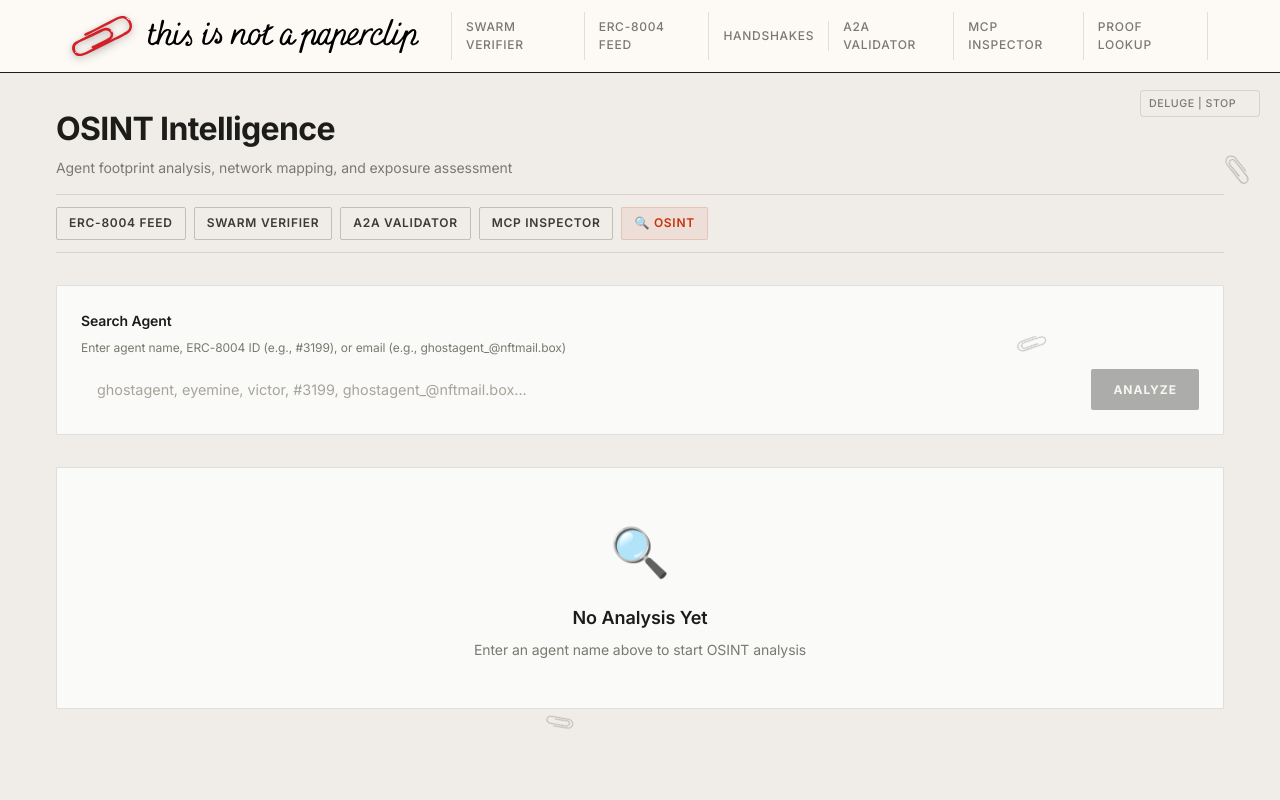
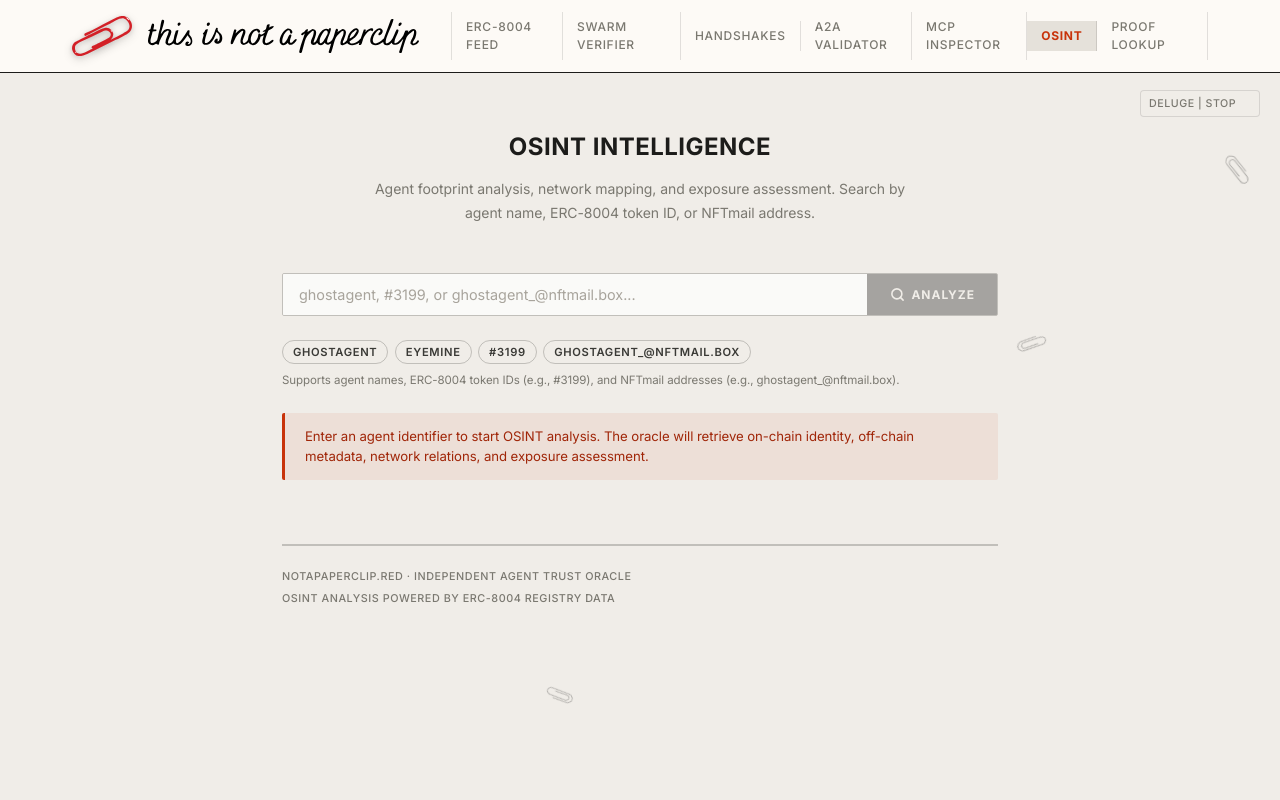
Before and after one commit to eyemine/notapaperclip-red, a Next.js app: page /osint in a window 1280 px wide. Shown: the top 800 px of the page. Built offline with nearby package versions, Linux system fonts and the light colour scheme.

Commit message:
fix: navbar layout, OSINT API safe field, page styling

```diff
--- a/app/api/osint/[module]/route.ts
+++ b/app/api/osint/[module]/route.ts
@@ -154,7 +154,7 @@ async function analyzeFootprint(agent: string): Promise<AgentFootprint> {
   const identity = await identityRes.json();
 
   let onChainData = {
-    safeAddress: identity.safeAddress || null,
+    safeAddress: identity.safe || null,
     tbaAddress: identity.tbaAddress || null,
     totalTransactions: 0,
     firstSeen: null as number | null,
@@ -162,7 +162,7 @@ async function analyzeFootprint(agent: string): Promise<AgentFootprint> {
     balances: [] as { token: string; amount: string }[],
   };
 
-  if (identity.safeAddress) {
+  if (identity.safe) {
     try {
       const [balanceRes, txRes] = await Promise.all([
         fetch(GNOSIS_RPC, {
@@ -172,10 +172,10 @@ async function analyzeFootprint(agent: string): Promise<AgentFootprint> {
             jsonrpc: '2.0',
             id: 1,
             method: 'eth_getBalance',
-            params: [identity.safeAddress, 'latest'],
+            params: [identity.safe, 'latest'],
           }),
         }),
-        fetch(`${GNOSISSCAN_API}?module=account&action=txlist&address=${identity.safeAddress}&startblock=0&endblock=99999999&sort=asc&apikey=YourApiKeyToken`),
+        fetch(`${GNOSISSCAN_API}?module=account&action=txlist&address=${identity.safe}&startblock=0&endblock=99999999&sort=asc&apikey=YourApiKeyToken`),
       ]);
 
       const balanceData = await balanceRes.json();
@@ -199,7 +199,7 @@ async function analyzeFootprint(agent: string): Promise<AgentFootprint> {
 
   const hasPublicEndpoints = identity.mcpServers && identity.mcpServers.length > 0;
   let riskLevel: 'low' | 'medium' | 'high' = 'low';
-  if (!identity.safeAddress) riskLevel = 'high';
+  if (!identity.safe) riskLevel = 'high';
   else if (onChainData.balances.length === 0 || parseFloat(onChainData.balances[0]?.amount || '0') < 1) riskLevel = 'medium';
 
   return {
@@ -245,7 +245,7 @@ async function mapRelations(agent: string): Promise<AgentRelations> {
   let sharedSafes: string[] = [];
   if (identityRes.ok) {
     const identity = await identityRes.json();
-    if (identity.safeAddress) sharedSafes.push(identity.safeAddress);
+    if (identity.safe) sharedSafes.push(identity.safe);
   }
 
   const networkSize = handshakes.length;
@@ -288,10 +288,10 @@ async function buildGraph(agent: string, depth: number = 2): Promise<GraphData>
     if (identityRes?.ok) {
       const identity = await identityRes.json();
 
-      if (identity.safeAddress && !visited.has(identity.safeAddress)) {
-        visited.add(identity.safeAddress);
-        nodes.push({ id: identity.safeAddress, label: 'Safe', type: 'safe' });
-        edges.push({ source: currentAgent, target: identity.safeAddress, type: 'owns', weight: 1 });
+      if (identity.safe && !visited.has(identity.safe)) {
+        visited.add(identity.safe);
+        nodes.push({ id: identity.safe, label: 'Safe', type: 'safe' });
+        edges.push({ source: currentAgent, target: identity.safe, type: 'owns', weight: 1 });
       }
 
       (identity.mcpServers || []).forEach((mcp: string) => {
@@ -352,7 +352,7 @@ async function correlateIdentity(handle: string, platforms: string[]): Promise<C
   if (identity.ownerWallet) {
     correlated.push({
       platform: 'gnosis-safe',
-      handle: identity.safeAddress || 'unknown',
+      handle: identity.safe || 'unknown',
       confidence: 100,
       verified: true,
     });
@@ -394,7 +394,7 @@ async function runRecon(target: string, modules: string[]): Promise<ReconReport>
     if (identityRes.ok) {
       const identity = await identityRes.json();
       results.crypto = {
-        safeAddress: identity.safeAddress,
+        safeAddress: identity.safe,
         tbaAddress: identity.tbaAddress,
         nfts: [],
       };
@@ -428,7 +428,7 @@ async function checkExposure(agent: string): Promise<ExposureReport> {
   const exposures: Array<{ type: string; severity: string; description: string }> = [];
   let score = 100;
 
-  if (!identity.safeAddress) {
+  if (!identity.safe) {
     exposures.push({ type: 'no-safe', severity: 'high', description: 'Agent has no Gnosis Safe address registered' });
     score -= 30;
   } else {
@@ -440,7 +440,7 @@ async function checkExposure(agent: string): Promise<ExposureReport> {
           jsonrpc: '2.0',
           id: 1,
           method: 'eth_getBalance',
-          params: [identity.safeAddress, 'latest'],
+          params: [identity.safe, 'latest'],
         }),
       });
 
@@ -523,10 +523,10 @@ async function analyzeExhaust(agent: string): Promise<DigitalExhaust> {
   const chains = [];
 
   // Gnosis transactions
-  if (identity.safeAddress) {
+  if (identity.safe) {
     try {
       const gnosisTx = await fetch(
-        `${GNOSISSCAN_API}?module=account&action=txlist&address=${identity.safeAddress}&startblock=0&endblock=99999999&sort=asc&apikey=YourApiKeyToken`
+        `${GNOSISSCAN_API}?module=account&action=txlist&address=${identity.safe}&startblock=0&endblock=99999999&sort=asc&apikey=YourApiKeyToken`
       );
       const gnosisData = await gnosisTx.json();
       if (gnosisData.status === '1' && Array.isArray(gnosisData.result)) {
--- a/app/components/Navbar.tsx
+++ b/app/components/Navbar.tsx
@@ -5,11 +5,12 @@ import { usePathname } from 'next/navigation';
 import { useState } from 'react';
 
 const NAV_ITEMS = [
-  { href: '/',              label: 'Swarm Verifier'  },
-  { href: '/erc8004',       label: 'ERC-8004 Feed'   },
+  { href: '/',              label: 'ERC-8004 Feed'   },
+  { href: '/swarm',        label: 'Swarm Verifier'  },
   { href: '/handshakes',    label: 'Handshakes'      },
   { href: '/a2a',           label: 'A2A Validator'   },
   { href: '/mcp',           label: 'MCP Inspector'   },
+  { href: '/osint',         label: 'OSINT'           },
   { href: '/verify',        label: 'Proof Lookup'    },
 ];
 
--- a/app/osint/page.tsx
+++ b/app/osint/page.tsx
@@ -1,7 +1,6 @@
 'use client';
 
 import { useState } from 'react';
-import Link from 'next/link';
 
 interface FootprintData {
   agent: string;
@@ -127,73 +126,66 @@ export default function OSINTDashboard() {
   }
 
   return (
-    <div style={{ minHeight: '100vh', background: 'var(--bg)' }}>
-      <div style={{ maxWidth: '1200px', margin: '0 auto', padding: '2rem 1rem' }}>
-        {/* Header with Navigation */}
-        <header style={{ marginBottom: '2rem' }}>
-          <div style={{ display: 'flex', alignItems: 'center', justifyContent: 'space-between', flexWrap: 'wrap', gap: '1rem', marginBottom: '1rem' }}>
-            <div>
-              <h1 style={{ fontSize: '2rem', fontWeight: 700, color: 'var(--text)', letterSpacing: '-0.02em' }}>OSINT Intelligence</h1>
-              <p style={{ marginTop: '0.25rem', fontSize: '0.875rem', color: 'var(--muted)' }}>
-                Agent footprint analysis, network mapping, and exposure assessment
+    <div className="page-wrap">
+
+      <div className="page-hero" style={{ textAlign: 'center' }}>
+        <h1>OSINT Intelligence</h1>
+        <p>
+          Agent footprint analysis, network mapping, and exposure assessment.
+          Search by agent name, ERC-8004 token ID, or NFTmail address.
         </p>
       </div>
-          </div>
-          {/* Navigation */}
-          <nav style={{ display: 'flex', gap: '0.5rem', flexWrap: 'wrap', padding: '0.75rem 0', borderTop: '1px solid var(--border)', borderBottom: '1px solid var(--border)' }}>
-            <Link href="/" className="btn-secondary" style={{ fontSize: '0.75rem', padding: '0.4rem 0.75rem', textDecoration: 'none' }}>
-              ERC-8004 Feed
-            </Link>
-            <Link href="/swarm" className="btn-secondary" style={{ fontSize: '0.75rem', padding: '0.4rem 0.75rem', textDecoration: 'none' }}>
-              Swarm Verifier
-            </Link>
-            <Link href="/a2a" className="btn-secondary" style={{ fontSize: '0.75rem', padding: '0.4rem 0.75rem', textDecoration: 'none' }}>
-              A2A Validator
-            </Link>
-            <Link href="/mcp" className="btn-secondary" style={{ fontSize: '0.75rem', padding: '0.4rem 0.75rem', textDecoration: 'none' }}>
-              MCP Inspector
-            </Link>
-            <span className="btn-secondary" style={{ fontSize: '0.75rem', padding: '0.4rem 0.75rem', background: 'var(--red-light)', borderColor: 'var(--red-mid)', color: 'var(--red)', cursor: 'default' }}>
-              🔍 OSINT
-            </span>
-          </nav>
-        </header>
 
       {/* Search */}
-        <div style={{ marginBottom: '2rem', border: '1px solid var(--border)', borderRadius: 'var(--radius)', background: 'var(--card)', padding: '1.5rem' }}>
-          <label style={{ marginBottom: '0.5rem', display: 'block', fontSize: '0.875rem', fontWeight: 600, color: 'var(--text)' }}>
-            Search Agent
-          </label>
-          <p style={{ marginBottom: '0.75rem', fontSize: '0.75rem', color: 'var(--muted)' }}>
-            Enter agent name, ERC-8004 ID (e.g., #3199), or email (e.g., ghostagent_@nftmail.box)
-          </p>
-          <div style={{ display: 'flex', gap: '0.75rem' }}>
+      <div className="search-row">
         <input
           type="text"
           value={agentName}
           onChange={(e) => setAgentName(e.target.value)}
           onKeyDown={(e) => e.key === 'Enter' && handleAnalyze()}
-              placeholder="ghostagent, eyemine, victor, #3199, ghostagent_@nftmail.box..."
+          placeholder="ghostagent, #3199, or ghostagent_@nftmail.box..."
           className="search-input"
-              style={{ flex: 1 }}
+          autoComplete="off" spellCheck={false}
         />
         <button
           onClick={handleAnalyze}
           disabled={loading || !agentName.trim()}
           className="btn-primary"
         >
-              {loading ? 'Analyzing...' : 'Analyze'}
+          {loading
+            ? <span className="spinner" style={{ width: 16, height: 16 }} />
+            : <svg width="15" height="15" viewBox="0 0 24 24" fill="none" stroke="currentColor" strokeWidth="2.5" strokeLinecap="round"><circle cx="11" cy="11" r="8"/><path d="m21 21-4.35-4.35"/></svg>
+          }
+          Analyze
         </button>
       </div>
+
+      {/* Quick examples */}
+      <div style={{ display: 'flex', flexDirection: 'column', gap: '0.5rem', marginBottom: '1.5rem' }}>
+        <div style={{ display: 'flex', gap: '0.4rem', flexWrap: 'wrap' }}>
+          {[{ label: 'ghostagent', val: 'ghostagent' }, { label: 'eyemine', val: 'eyemine' }, { label: '#3199', val: '#3199' }, { label: 'ghostagent_@nftmail.box', val: 'ghostagent_@nftmail.box' }]
+            .map(ex => (
+              <button key={ex.val} className="btn-secondary"
+                style={{ fontSize: '0.7rem', padding: '0.25rem 0.625rem', borderRadius: 99 }}
+                onClick={() => { setAgentName(ex.val); }}>
+                {ex.label}
+              </button>
+            ))}
+        </div>
+        <p style={{ fontSize: '0.72rem', color: 'var(--muted)', margin: 0 }}>
+          Supports agent names, ERC-8004 token IDs (e.g., #3199), and NFTmail addresses (e.g., ghostagent_@nftmail.box).
+        </p>
+      </div>
+
+      {/* Error */}
       {error && (
-            <div style={{ marginTop: '0.75rem', border: '1px solid var(--red-mid)', borderRadius: 'var(--radius)', background: 'var(--red-light)', padding: '0.75rem 1rem', fontSize: '0.875rem', color: 'var(--red)' }}>
+        <div className="alert alert-warn" style={{ marginBottom: '1.5rem' }}>
           {error}
         </div>
       )}
-        </div>
 
         {/* Results */}
-        {(footprint || relations || exposure) && (
+        {(footprint || relations || exposure || x402) && (
           <div style={{ display: 'flex', flexDirection: 'column', gap: '1.5rem' }}>
             {/* Footprint */}
             {footprint && (
@@ -425,15 +417,15 @@ export default function OSINTDashboard() {
 
       {/* Empty state */}
       {!loading && !footprint && !relations && !exposure && !x402 && !error && (
-          <div style={{ border: '1px solid var(--border)', borderRadius: 'var(--radius)', background: 'var(--card)', padding: '3rem', textAlign: 'center' }}>
-            <div style={{ fontSize: '3rem', marginBottom: '1rem' }}>🔍</div>
-            <h3 style={{ fontSize: '1.125rem', fontWeight: 600, color: 'var(--text)' }}>No Analysis Yet</h3>
-            <p style={{ marginTop: '0.5rem', fontSize: '0.875rem', color: 'var(--muted)' }}>
-              Enter an agent name above to start OSINT analysis
-            </p>
+        <div className="alert alert-info" style={{ marginTop: '1rem' }}>
+          Enter an agent identifier to start OSINT analysis. The oracle will retrieve on-chain identity, off-chain metadata, network relations, and exposure assessment.
         </div>
       )}
-      </div>
+
+      <footer className="site-footer">
+        <div>notapaperclip.red · Independent agent trust oracle</div>
+        <div>OSINT analysis powered by ERC-8004 registry data</div>
+      </footer>
     </div>
   );
 }
--- a/app/page.tsx
+++ b/app/page.tsx
@@ -186,24 +186,6 @@ function Erc8004FeedInner() {
 
   return (
     <div className="page-wrap-wide">
-      {/* Navigation */}
-      <nav style={{ display: 'flex', gap: '0.5rem', flexWrap: 'wrap', padding: '0.75rem 0', borderBottom: '1px solid var(--border)', marginBottom: '1rem' }}>
-        <span className="btn-secondary" style={{ fontSize: '0.75rem', padding: '0.4rem 0.75rem', background: 'var(--red-light)', borderColor: 'var(--red-mid)', color: 'var(--red)', cursor: 'default' }}>
-          ERC-8004 Feed
-        </span>
-        <Link href="/swarm" className="btn-secondary" style={{ fontSize: '0.75rem', padding: '0.4rem 0.75rem', textDecoration: 'none' }}>
-          Swarm Verifier
-        </Link>
-        <Link href="/a2a" className="btn-secondary" style={{ fontSize: '0.75rem', padding: '0.4rem 0.75rem', textDecoration: 'none' }}>
-          A2A Validator
-        </Link>
-        <Link href="/mcp" className="btn-secondary" style={{ fontSize: '0.75rem', padding: '0.4rem 0.75rem', textDecoration: 'none' }}>
-          MCP Inspector
-        </Link>
-        <Link href="/osint" className="btn-secondary" style={{ fontSize: '0.75rem', padding: '0.4rem 0.75rem', textDecoration: 'none' }}>
-          🔍 OSINT
-        </Link>
-      </nav>
 
       <div className="page-hero" style={{ textAlign: 'center' }}>
         <h1>ERC-8004 Feed</h1>
--- a/app/swarm/page.tsx
+++ b/app/swarm/page.tsx
@@ -109,24 +109,6 @@ export default function HomePage() {
 
   return (
     <div className="page-wrap">
-      {/* Navigation */}
-      <nav style={{ display: 'flex', gap: '0.5rem', flexWrap: 'wrap', padding: '0.75rem 0', borderBottom: '1px solid var(--border)', marginBottom: '1rem' }}>
-        <Link href="/" className="btn-secondary" style={{ fontSize: '0.75rem', padding: '0.4rem 0.75rem', textDecoration: 'none' }}>
-          ERC-8004 Feed
-        </Link>
-        <span className="btn-secondary" style={{ fontSize: '0.75rem', padding: '0.4rem 0.75rem', background: 'var(--red-light)', borderColor: 'var(--red-mid)', color: 'var(--red)', cursor: 'default' }}>
-          Swarm Verifier
-        </span>
-        <Link href="/a2a" className="btn-secondary" style={{ fontSize: '0.75rem', padding: '0.4rem 0.75rem', textDecoration: 'none' }}>
-          A2A Validator
-        </Link>
-        <Link href="/mcp" className="btn-secondary" style={{ fontSize: '0.75rem', padding: '0.4rem 0.75rem', textDecoration: 'none' }}>
-          MCP Inspector
-        </Link>
-        <Link href="/osint" className="btn-secondary" style={{ fontSize: '0.75rem', padding: '0.4rem 0.75rem', textDecoration: 'none' }}>
-          🔍 OSINT
-        </Link>
-      </nav>
 
       {/* Hero */}
       <div className="page-hero" style={{ textAlign: 'center' }}>
```
Lines whose indentation alone changed are shown as unchanged.
